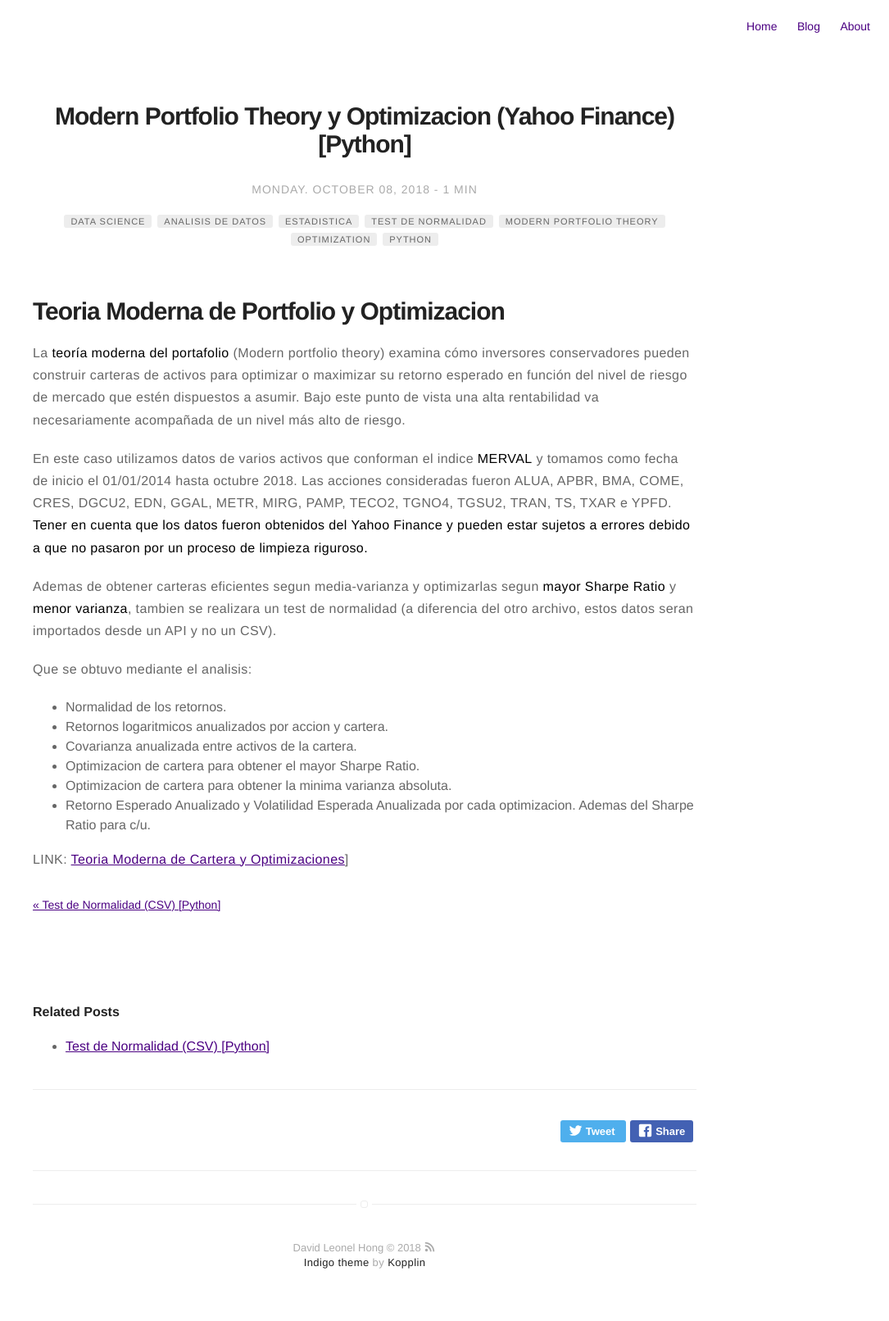
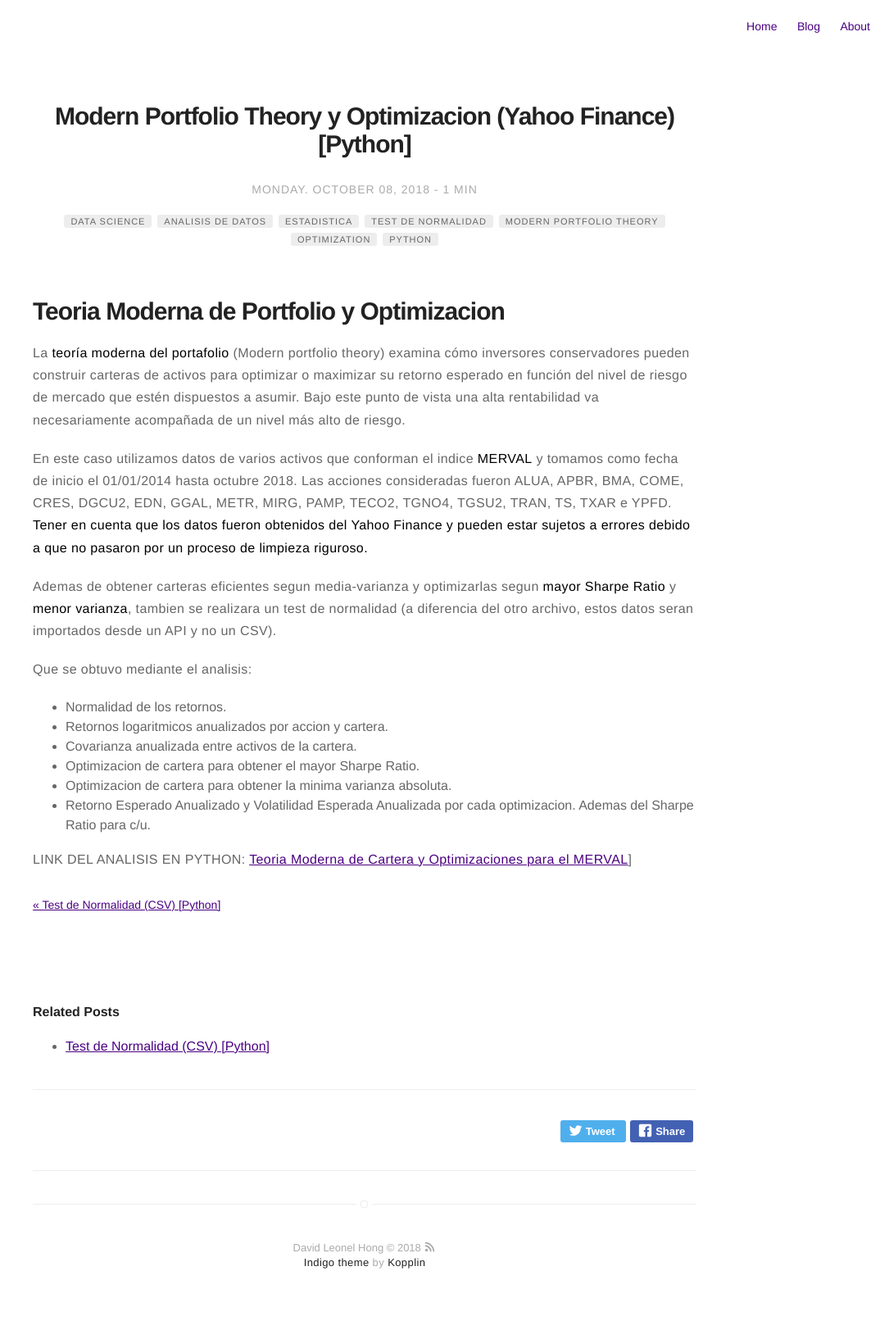
Before and after one commit to davidleonelhong/davidleonelhong.github.io, a Jekyll site: the page built from _posts/2018-10-08-MPT-y-Optimizacion-YF.md, in a window 1280 px wide. Shown: the whole page at 82% size, without its empty margins (195-1280 px from the left). Built offline with Jekyll 4.4.1, drawn with Linux system fonts in a browser that asks for light colours; a script that is not in the unit is left out.

Commit message:
Update 2018-10-08-MPT-y-Optimizacion-YF.md

```diff
--- a/_posts/2018-10-08-MPT-y-Optimizacion-YF.md
+++ b/_posts/2018-10-08-MPT-y-Optimizacion-YF.md
@@ -30,4 +30,4 @@ Que se obtuvo mediante el analisis:
 * Optimizacion de cartera para obtener la minima varianza absoluta.
 * Retorno Esperado Anualizado y Volatilidad Esperada Anualizada por cada optimizacion. Ademas del Sharpe Ratio para c/u.
 
-LINK: [Teoria Moderna de Cartera y Optimizaciones](https://github.com/davidleonelhong/MPT-y-Optimizacion/blob/master/%5BYahoo%20Finance%5D%20Normality%20Test%2C%20MPT%2C%20Portfolio%20Optimization.ipynb)]
+LINK DEL ANALISIS EN PYTHON: [Teoria Moderna de Cartera y Optimizaciones para el MERVAL](https://github.com/davidleonelhong/MPT-y-Optimizacion/blob/master/%5BYahoo%20Finance%5D%20Normality%20Test%2C%20MPT%2C%20Portfolio%20Optimization.ipynb)]
```
